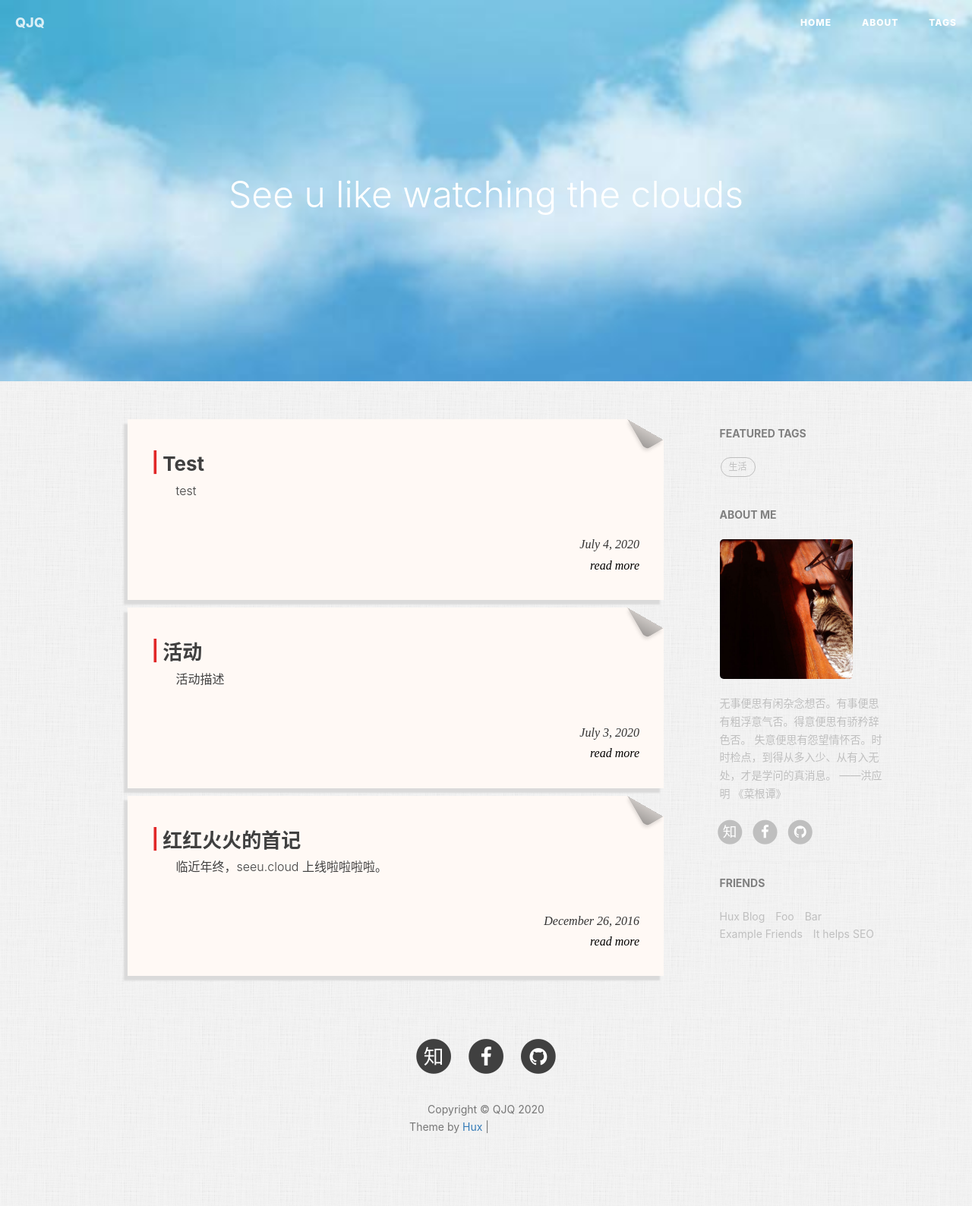
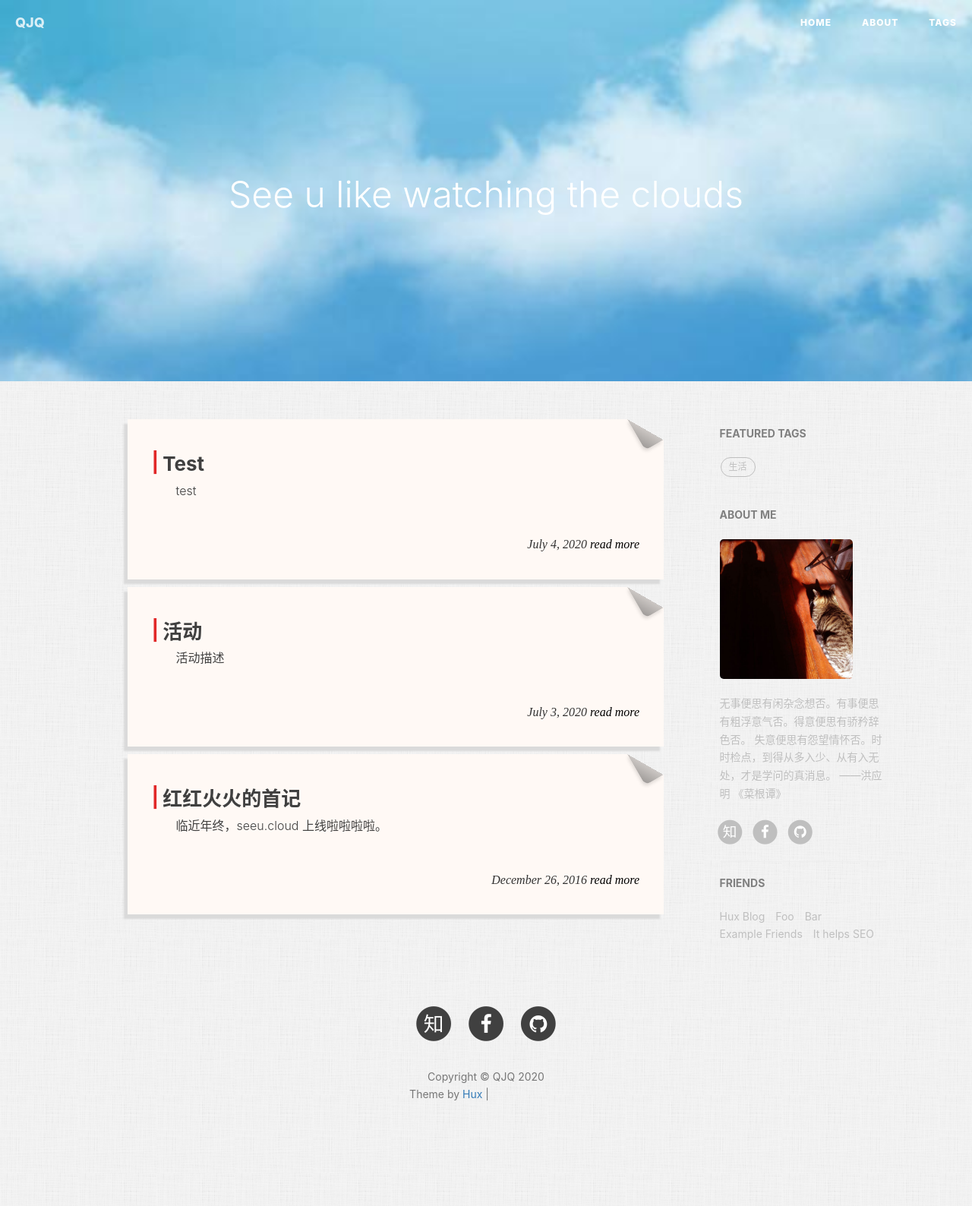
Before and after one commit to qinjiaqi/qinjiaqi.github.io, a Jekyll site: the page built from index.html, in a window 1280 px wide. Shown: the whole page at 76% size. Built offline with Jekyll 4.4.1, drawn with Linux system fonts in a browser that asks for light colours; nearby versions of some CDN libraries; the list of posts is cut into pages by our own code; comment, search, counter and statistics services are not loaded; after the commit the page ends 1545 px from its top, so only the background shows below that; grey boxes are pictures that could not be loaded.

Commit message:
Update index.html

```diff
--- a/index.html
+++ b/index.html
@@ -24,8 +24,8 @@ description: "See u like watching the clouds"
         </div> -->
     </a>
     <div class="post-meta">
-        <div>{{ post.date | date: "%B %-d, %Y" }}</div>
-        <div><a href="{{ post.url | prepend: site.baseurl }}" class="readmore">read more</a></div>
+        <div>{{ post.date | date: "%B %-d, %Y" }}  <a href="{{ post.url | prepend: site.baseurl }}" class="readmore">read more</a></div>
+        <!-- <div><a href="{{ post.url | prepend: site.baseurl }}" class="readmore">read more</a></div> -->
     </div>
 </div>
 {% endfor %}
```
